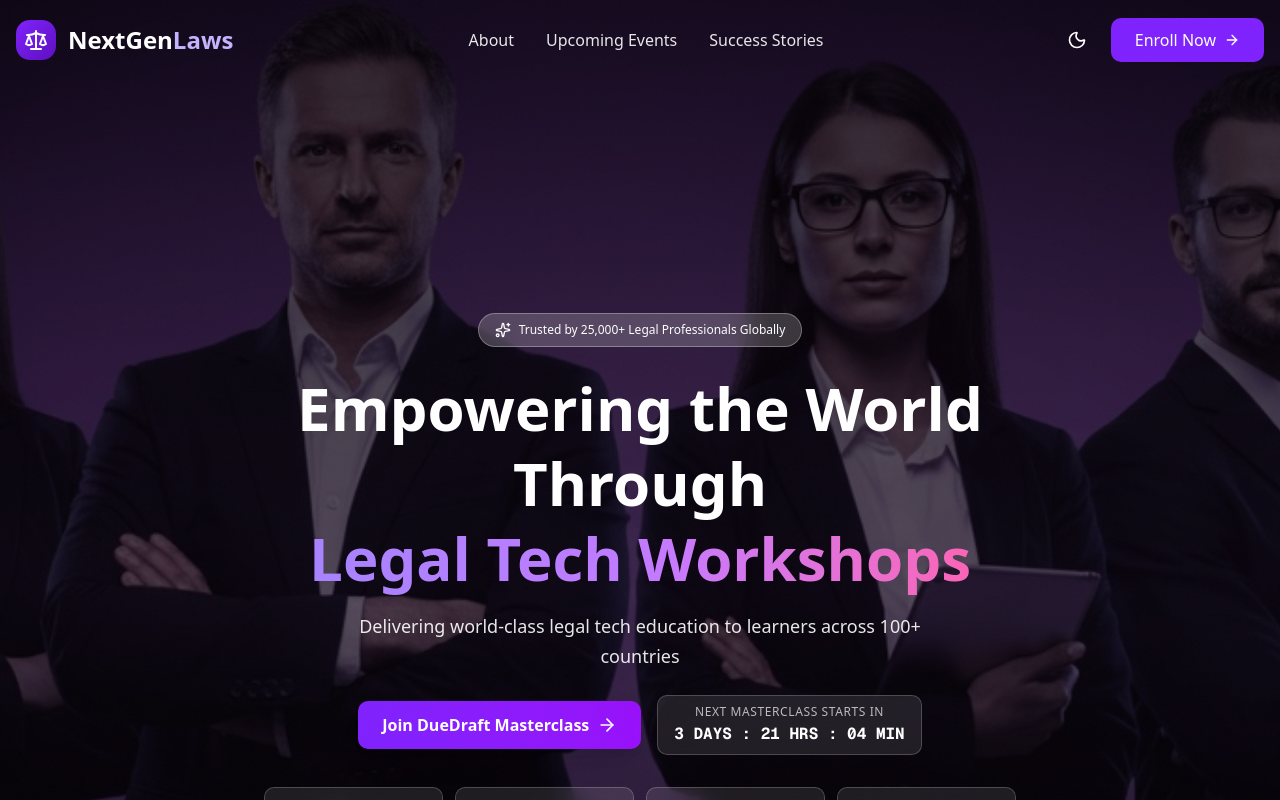
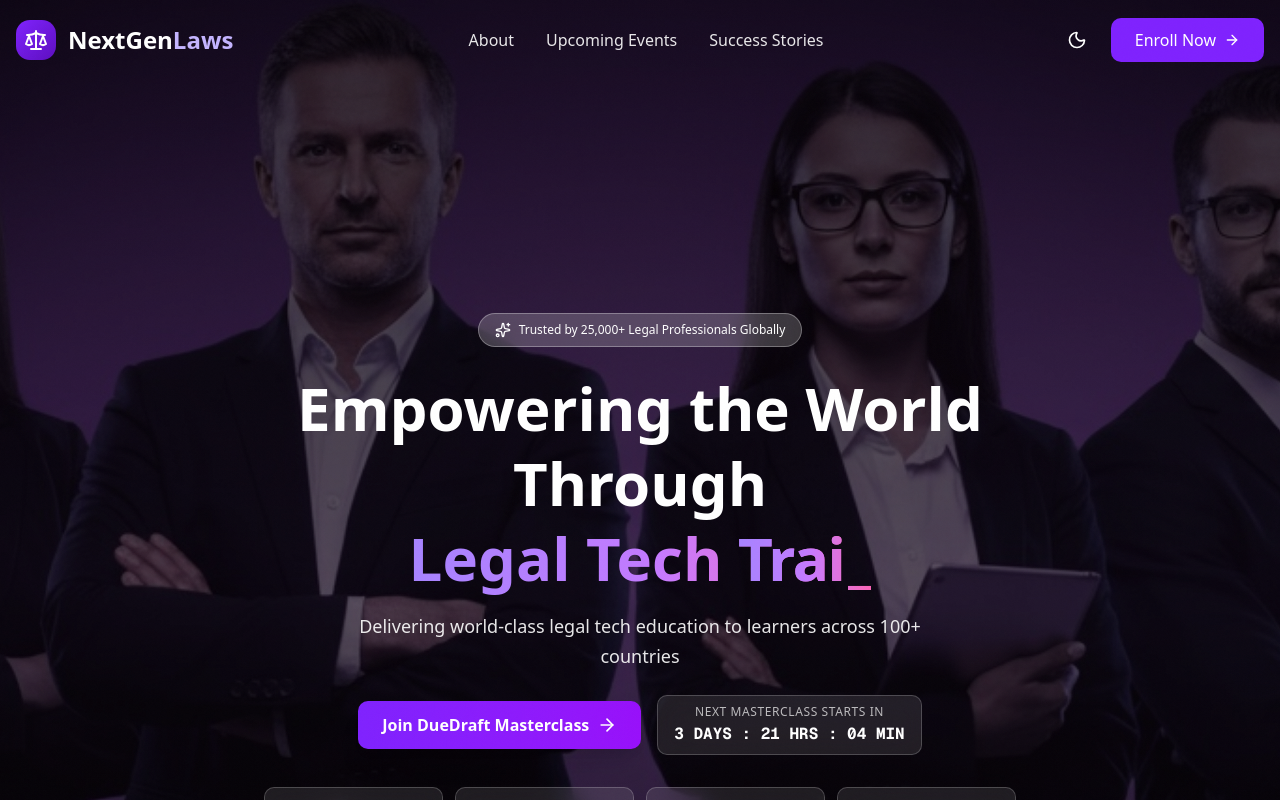
Before and after one commit to MujithabaFarahi/nextgenlaw, a Next.js app: page / in a window 1280 px wide. Shown: the top 800 px of the page. Built offline with nearby package versions, Linux system fonts and the light colour scheme.

Commit message:
feat: implement typewriter effect on landing page

```diff
--- a/app/page.tsx
+++ b/app/page.tsx
@@ -28,6 +28,7 @@
   Calendar,
 } from 'lucide-react';
 import { motion } from 'framer-motion';
+import { Typewriter } from '@/components/ui/typewriter';
 import { AboutPlatform } from '@/components/sections/about-platform';
 import { UpcomingEvents } from '@/components/sections/upcoming-events';
 import { WhoThisIsFor } from '@/components/sections/who-this-is-for';
@@ -359,8 +360,24 @@
               Empowering the World Through
               <br className="hidden sm:block" />
               <span className="sm:inline"> </span>
-              <span className="bg-linear-to-r from-violet-400 via-purple-400 to-pink-400 bg-clip-text text-transparent">
-                Legal Tech Workshops
+              <span className="bg-linear-to-r from-violet-400 via-purple-400 to-pink-400 bg-clip-text text-transparent inline-block">
+                Legal Tech{" "}
+                <Typewriter
+                  text={[
+                    "Workshops",
+                    "Training",
+                    "Masterclasses",
+                    "Education",
+                    "Programs"
+                  ]}
+                  speed={80}
+                  waitTime={2000}
+                  deleteSpeed={50}
+                  loop={true}
+                  showCursor={true}
+                  cursorChar="_"
+                  className="bg-linear-to-r from-violet-400 via-purple-400 to-pink-400 bg-clip-text text-transparent"
+                />
               </span>
             </motion.h1>
 
--- /dev/null
+++ b/components/ui/typewriter.tsx
@@ -0,0 +1,135 @@
+"use client";
+
+import { useEffect, useState } from "react"
+import { motion, Variants } from "framer-motion"
+import { cn } from "@/lib/utils"
+
+interface TypewriterProps {
+  text: string | string[]
+  speed?: number
+  initialDelay?: number
+  waitTime?: number
+  deleteSpeed?: number
+  loop?: boolean
+  className?: string
+  showCursor?: boolean
+  hideCursorOnType?: boolean
+  cursorChar?: string | React.ReactNode
+  cursorAnimationVariants?: {
+    initial: Variants["initial"]
+    animate: Variants["animate"]
+  }
+  cursorClassName?: string
+}
+
+const Typewriter = ({
+  text,
+  speed = 50,
+  initialDelay = 0,
+  waitTime = 2000,
+  deleteSpeed = 30,
+  loop = true,
+  className,
+  showCursor = true,
+  hideCursorOnType = false,
+  cursorChar = "|",
+  cursorClassName = "ml-1",
+  cursorAnimationVariants = {
+    initial: { opacity: 0 },
+    animate: {
+      opacity: 1,
+      transition: {
+        duration: 0.01,
+        repeat: Infinity,
+        repeatDelay: 0.4,
+        repeatType: "reverse",
+      },
+    },
+  },
+}: TypewriterProps) => {
+  const [displayText, setDisplayText] = useState("")
+  const [currentIndex, setCurrentIndex] = useState(0)
+  const [isDeleting, setIsDeleting] = useState(false)
+  const [currentTextIndex, setCurrentTextIndex] = useState(0)
+
+  const texts = Array.isArray(text) ? text : [text]
+
+  useEffect(() => {
+    let timeout: NodeJS.Timeout
+
+    const currentText = texts[currentTextIndex]
+
+    const startTyping = () => {
+      if (isDeleting) {
+        if (displayText === "") {
+          setIsDeleting(false)
+          if (currentTextIndex === texts.length - 1 && !loop) {
+            return
+          }
+          setCurrentTextIndex((prev) => (prev + 1) % texts.length)
+          setCurrentIndex(0)
+          timeout = setTimeout(() => {}, waitTime)
+        } else {
+          timeout = setTimeout(() => {
+            setDisplayText((prev) => prev.slice(0, -1))
+          }, deleteSpeed)
+        }
+      } else {
+        if (currentIndex < currentText.length) {
+          timeout = setTimeout(() => {
+            setDisplayText((prev) => prev + currentText[currentIndex])
+            setCurrentIndex((prev) => prev + 1)
+          }, speed)
+        } else if (texts.length > 1) {
+          timeout = setTimeout(() => {
+            setIsDeleting(true)
+          }, waitTime)
+        }
+      }
+    }
+
+    // Apply initial delay only at the start
+    if (currentIndex === 0 && !isDeleting && displayText === "") {
+      timeout = setTimeout(startTyping, initialDelay)
+    } else {
+      startTyping()
+    }
+
+    return () => clearTimeout(timeout)
+  }, [
+    currentIndex,
+    displayText,
+    isDeleting,
+    speed,
+    deleteSpeed,
+    waitTime,
+    texts,
+    currentTextIndex,
+    loop,
+    initialDelay,
+  ])
+
+  return (
+    <div className={`inline whitespace-pre-wrap tracking-tight ${className}`}>
+      <span>{displayText}</span>
+      {showCursor && (
+        <motion.span
+          variants={cursorAnimationVariants}
+          className={cn(
+            cursorClassName,
+            hideCursorOnType &&
+              (currentIndex < texts[currentTextIndex].length || isDeleting)
+              ? "hidden"
+              : ""
+          )}
+          initial="initial"
+          animate="animate"
+        >
+          {cursorChar}
+        </motion.span>
+      )}
+    </div>
+  )
+}
+
+export { Typewriter }
```
